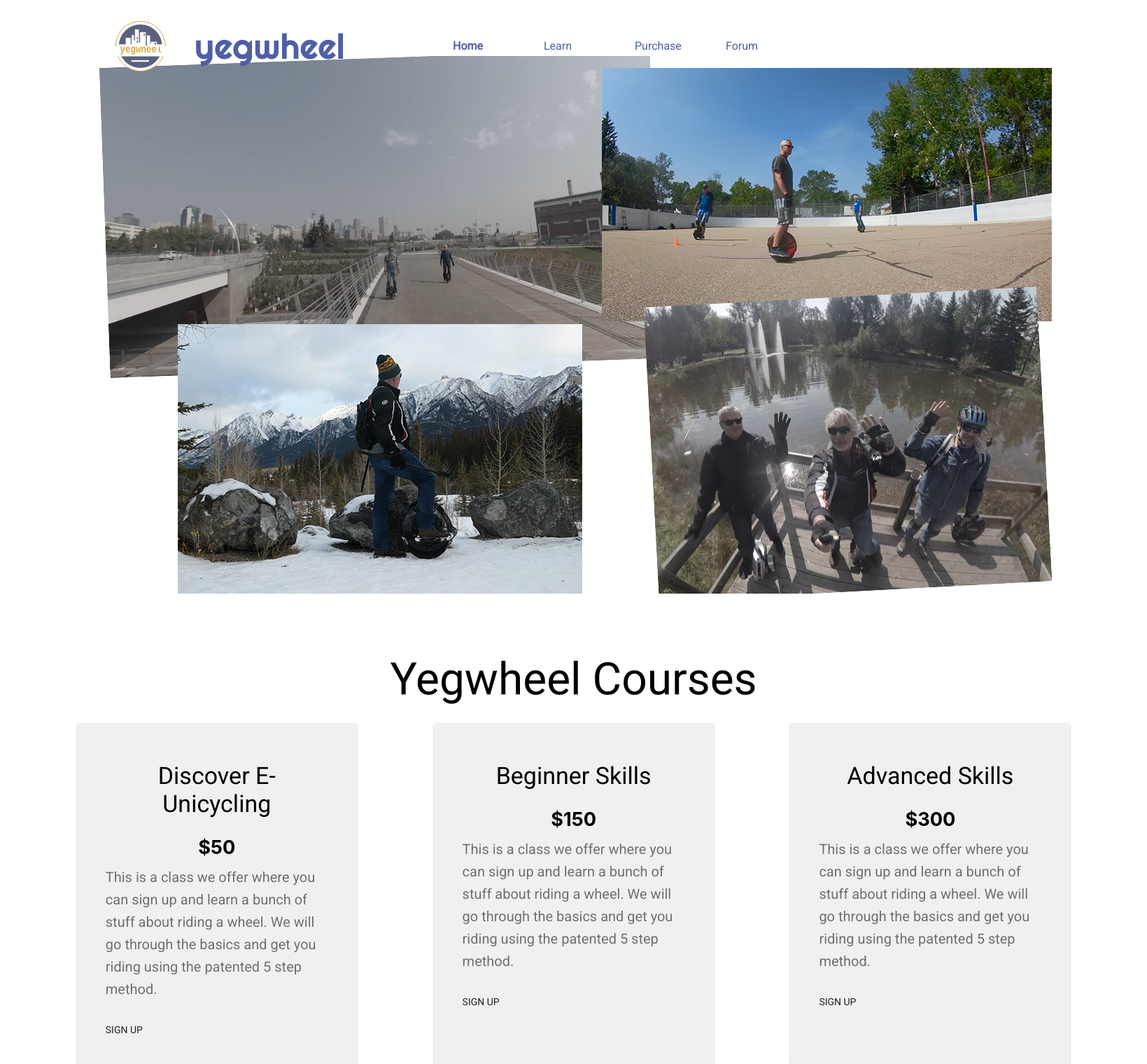
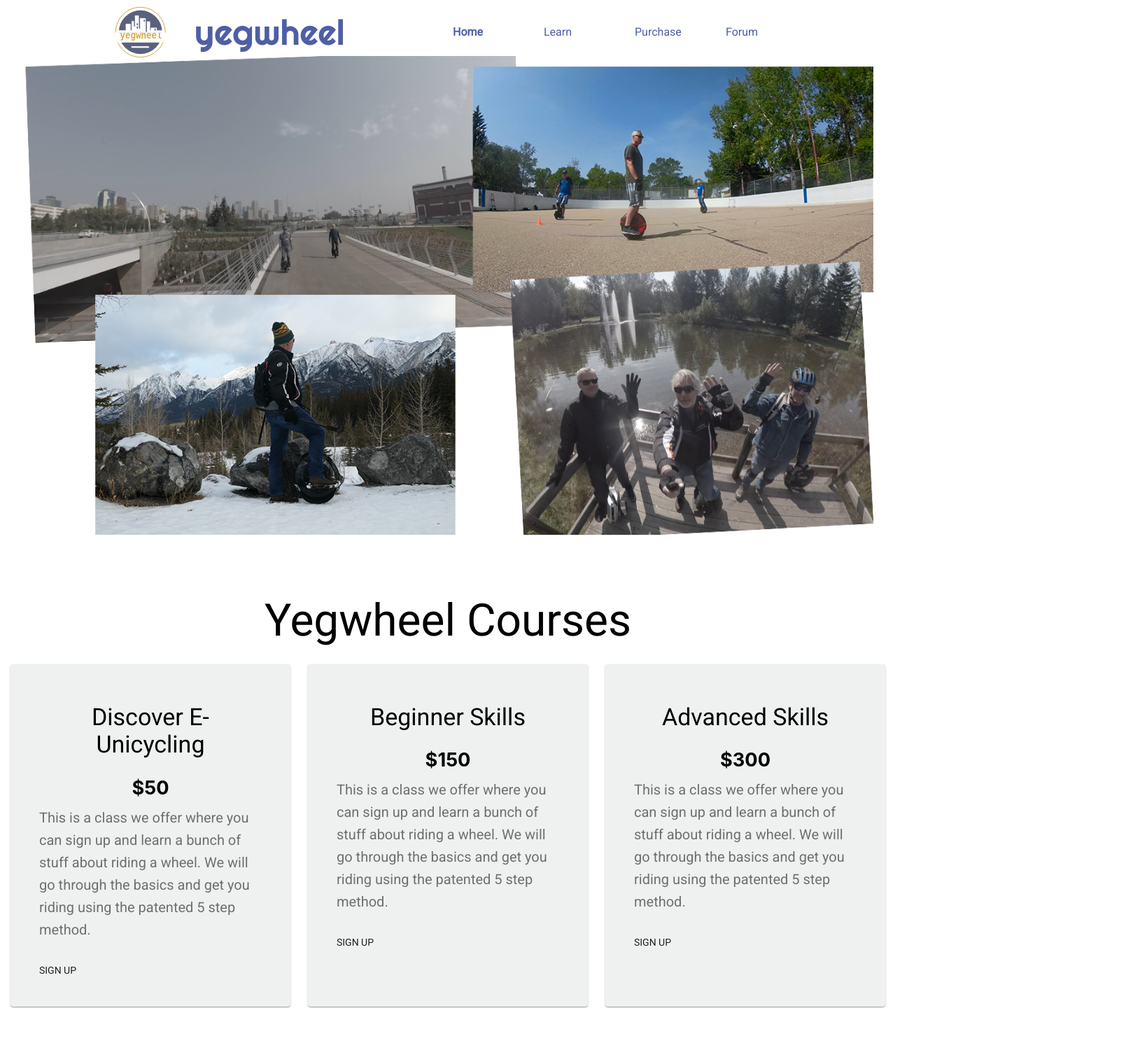
Before and after one commit to huuugh18/yegwheel, a React (Create React App) app: page / in a window 1280 px wide. Shown: the top 1520 px of the page at 70% size, 1639 px wide, since content can reach past the window. Built offline with nearby package versions, Linux system fonts and the light colour scheme.

Commit message:
make home page more mobile friendly with own image

```diff
--- a/src/home/Home.css
+++ b/src/home/Home.css
@@ -3,7 +3,7 @@
     width: 100%;
     display:grid;
     grid-template-areas:
-        ". titleImage ."
+        "titleImage titleImage titleImage"
         ". learnTitle ."
         "learn learn learn"
         ". purchaseTitle ."
@@ -11,68 +11,47 @@
         "about about about";
     background-color: var(--theme-bg-color);
 }
-
-#home-title-image{
+.home-title-image{
     grid-area: titleImage;
-    width: 100%;
     height: auto;
     top: 0;
     bottom: 0;
 }
-#banner-title{
-    grid-area: titleImage;
-    justify-self: center;
-    align-self:center;
+#home-title-image-large{
+    margin: auto;
+    width: 95%;
+}
+#home-title-image-mobile{
     width: 100%;
-    /* background-color: rgba(229, 235, 232, 0.64); */
-    height: 20%;
-    display: grid;
 }
 
-#banner-title-text{
-    justify-self: center;
-    align-self: center;
-    font-family: 'Courier New', Courier, monospace;
-    font-size: 5.5em;
-    font-weight: 900;
-    color: white;
-}
+
 #home-about{
     grid-area: about;
     background-color: var(--theme-bg-color);
     justify-self: center;
     align-self: center;
     display: grid;
-    /* justify-items: center */
-    /* grid-template-columns: 50% 50%; */
 }
-#home-about-us{
-    grid-area: aboutMain;
-    justify-self: center;
 
-}
-#home-about-schedule{
-    grid-area: aboutSchedule;
-    justify-self: center;
-}
-.home-about-container{
-    padding: 25px;
 
-}
 .home-header{
     justify-self: center;
     font-family: 'Courier New', Courier, monospace;
     text-align: center;
 }
+
 .home-section-header{
-    margin-top: 85px;
     font-family: var(--theme-font-family);
     font-size: 4em;
     justify-self: center;
+    text-align: center;
 }
+
 #home-learn-title{
     grid-area: learnTitle;
 }
+
 #home-learn-container{
     grid-area: learn;
     display: flex;
@@ -80,43 +59,12 @@
     justify-content: space-evenly;
     margin-top: 25px;
 }
-.home-display-card{
-    width: 350px;
-    padding: 25px;
-    background-color: var(--video-bg-color) !important;
-    border-radius: 5px;
-    box-shadow: 3px 3px 3px black;
-}
-.home-container-header{
-    font-family: var(--theme-font-family);
-    font-size: 2.125rem;
-    font-weight: 400;
-    line-height: 1.17;
-    text-align: center;
-    padding: 15px;
-}
-.home-container-descrip{
-    font-family: var(--theme-font-family);
-    font-size: 1.25rem;
-    font-weight: 500;
-    line-height: 1.6;
-    color: rgba(0, 0, 0, 0.54);
-}
-.home-container-price{
-    font-size: 1.7em;
-    text-align: center;
-    padding: 10px;
-    font-weight: 700;
-}
-.learn-paper-header{
-}
-.learn-paper-descrip{
-}
-.learn-paper-price{
-}
+
+
 #home-purchase-title{
     grid-area: purchaseTitle;
 }
+
 #home-purchase-container{
     grid-area: purchase;
     padding: 25px;
@@ -126,28 +74,38 @@
     justify-content: space-evenly;
     margin-top: 25px;
 }
+
 #purchase-title{
     grid-area: purchaseTitle;
 }
+
 #purchase-info{
     grid-area: info;
     align-self: center;
 }
-.purchase-card-header{
 
-}
-.purchase-card-img{
-    height: 350px;
+
+#home-about-us{
+    grid-area: aboutMain;
+    justify-self: center;
 }
 
-.wheel-img{
-    height: 250px;
-    width: 250px;
+#home-about-schedule{
+    grid-area: aboutSchedule;
+    justify-self: center;
 }
+
+.home-about-container{
+    padding: 25px;
+}
+
 /* laptop and greater */
 @media(min-width: 1024px){
     .home-container{
         grid-template-columns: 10% auto 10%;
+    }
+    .home-section-header{
+        margin-top: 85px;
     }
     #home-about{
         grid-template-areas:
@@ -164,11 +122,17 @@
         ". glide3 info info .";
         grid-template-columns: 10% 1fr auto 1fr 10%;
     }
+    #home-title-image-mobile{
+        display: none
+    }
 }
 /* tablet */
 @media(max-width: 1023px) and (min-width: 768px){
     .home-container{
         grid-template-columns: 0px auto 0px;
+    }
+    .home-section-header{
+        margin-top: 55px;
     }
     #home-about{
         grid-template-areas:
@@ -185,12 +149,19 @@
         ". glide3 info info .";
         grid-template-columns: 10% 1fr auto 1fr 10%;
     }
+    #home-title-image-mobile{
+        display: none;
+    }
 }
 
 /* phone  */
 @media(max-width: 767px){
     .home-container{
-        grid-template-columns: 0px auto 0px;
+        grid-template-columns: 0px 1fr 0px;
+    }
+    .home-section-header{
+        margin-top: 35px;
+        font-size: 3.5em;
     }
     #home-about{
         grid-template-areas:
@@ -208,4 +179,7 @@
             " glide3 ";
         grid-column-gap: 10px;
     }
+    #home-title-image-large{
+        display: none;
+    }
 }
--- a/src/home/Home.js
+++ b/src/home/Home.js
@@ -2,10 +2,12 @@
 import Typography from '@material-ui/core/Typography';
 
 import './Home.css'
+import './DisplayCard.css'
 import wheel14 from '../graphics/ks14d.jpg'
 import wheel16 from '../graphics/ks16s.jpg'
 import wheel18 from '../graphics/ks18xl.jpg'
-import trythis from '../graphics/Montage.png'
+import largeBanner from '../graphics/Montage.png'
+import mobileBanner from '../graphics/IntoTheLight01.jpg'
 import LearnCard from './LearnCard'
 import PurchaseCard from './PurchaseCard'
 import { introDescription, beginnerDescription, advancedDescription } from './learnDescriptions';
@@ -15,7 +17,8 @@
     render(){
         return (
             <div className="home-container">
-                <img id="home-title-image" src={trythis} alt="two people riding electric wheel in front of bridge" style={{width:1366,height:768}}/>
+                <img id="home-title-image-large" className={'home-title-image'} src={largeBanner} alt="four images of people riding electric unicycles in various locations" />
+                <img id="home-title-image-mobile" className={'home-title-image'} src={mobileBanner} alt="two people riding electric wheel in front of bridge" />
                 <div id='home-learn-title' className='home-section-header'> Yegwheel Courses </div>
                 <div id="home-learn-container">
                     <LearnCard header='Discover E-Unicycling' price='50' description={introDescription} />
--- a/src/home/LearnCard.js
+++ b/src/home/LearnCard.js
@@ -5,11 +5,11 @@
 
 export const CourseCard = ({header,price,description}) => {
     return (
-        <Card className='learn-paper home-display-card'>
+        <Card className='learn-card home-display-card'>
             <CardContent>
-                <div className='learn-paper-header home-container-header'> {header}</div>
-                <div className='learn-paper-price home-container-price'> ${price}</div>
-                <div className='learn-paper-descrip home-container-descrip'>
+                <div className='learn-card-header home-container-header'> {header}</div>
+                <div className='learn-card-price home-container-price'> ${price}</div>
+                <div className='learn-card-descrip home-container-descrip'>
                     {description}
                 </div>
             </CardContent>
--- a/src/navbar/Navbar.css
+++ b/src/navbar/Navbar.css
@@ -15,8 +15,6 @@
     grid-area: logo;
     width: 75px;
     height: 80%;
-    margin-top: 20px;
-    margin-bottom: 20px;
     padding: 10px;
 }
 #nav-title{
@@ -99,7 +97,7 @@
         display: none;
     }
     #nav-logo{
-        margin-left: px;
+        margin-left: 0px;
     }
     .nav-link-active{
         font-weight: 800;
```
